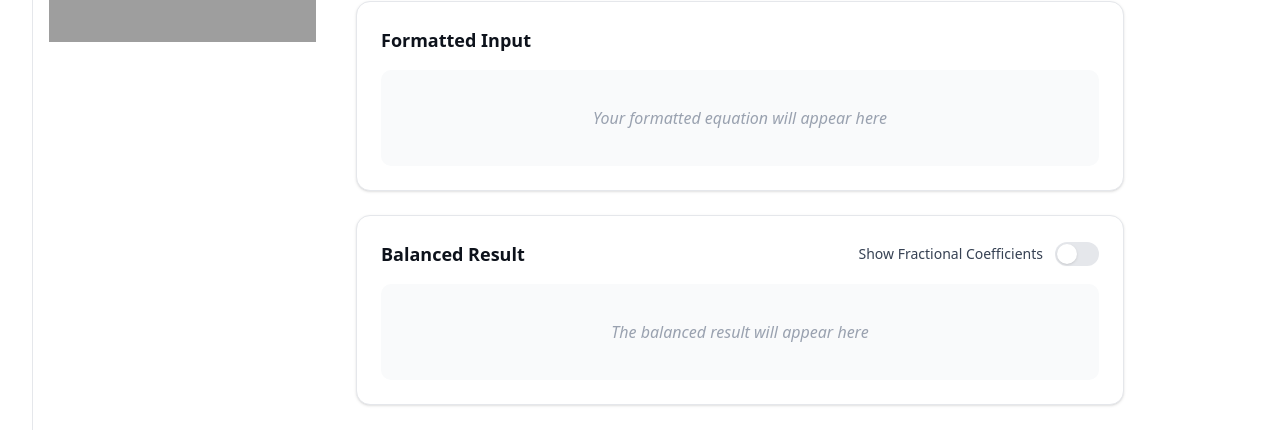
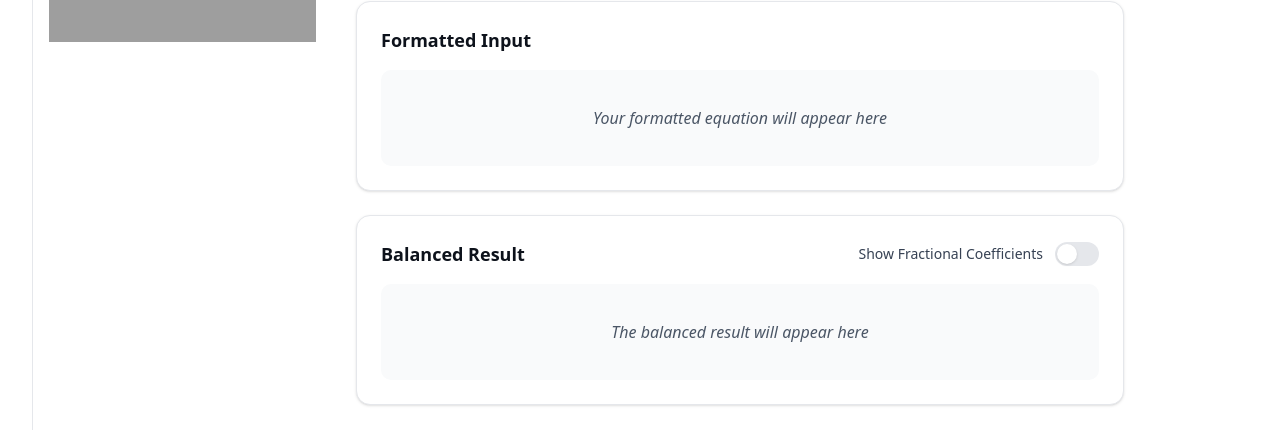
Before and after one commit to JimScope/Equilibrium, a React (Vite) app in the folder frontend/: page / in a window 1280 px wide. Shown: the part 313-743 px from the top of the page. Built offline with nearby package versions, Linux system fonts and the light colour scheme; grey boxes are pictures that could not be loaded; what better-react-mathjax would draw is missing.

Commit message:
style: adjust text color for display elements in balanced result and formatted input components.

```diff
--- a/frontend/src/components/chemical-equation-balancer/BalancedResultDisplay.tsx
+++ b/frontend/src/components/chemical-equation-balancer/BalancedResultDisplay.tsx
@@ -18,22 +18,20 @@ const BalancedResultDisplay: React.FC<BalancedResultDisplayProps> = ({ balancedR
           </label>
           <button
             aria-checked={showFractional}
-            className={`relative inline-flex h-6 w-11 flex-shrink-0 cursor-pointer rounded-full border-2 border-transparent transition-colors duration-200 ease-in-out focus:outline-none focus:ring-2 focus:ring-primary focus:ring-offset-2 dark:focus:ring-offset-background-dark ${
-              showFractional ? 'bg-primary' : 'bg-gray-200 dark:bg-gray-700'
-            }`}
+            className={`relative inline-flex h-6 w-11 flex-shrink-0 cursor-pointer rounded-full border-2 border-transparent transition-colors duration-200 ease-in-out focus:outline-none focus:ring-2 focus:ring-primary focus:ring-offset-2 dark:focus:ring-offset-background-dark ${showFractional ? 'bg-primary' : 'bg-gray-200 dark:bg-gray-700'
+              }`}
             id="fractional-toggle"
             role="switch"
             onClick={() => setShowFractional(!showFractional)}
           >
             <span
-              className={`pointer-events-none inline-block h-5 w-5 transform rounded-full bg-white dark:bg-gray-400 shadow ring-0 transition duration-200 ease-in-out ${
-                showFractional ? 'translate-x-5' : 'translate-x-0'
-              }`}
+              className={`pointer-events-none inline-block h-5 w-5 transform rounded-full bg-white dark:bg-gray-400 shadow ring-0 transition duration-200 ease-in-out ${showFractional ? 'translate-x-5' : 'translate-x-0'
+                }`}
             ></span>
           </button>
         </div>
       </div>
-      <div className="flex items-center justify-center h-24 bg-gray-50 dark:bg-gray-800/60 rounded-lg text-gray-400 dark:text-gray-500 italic">
+      <div className="flex items-center justify-center h-24 bg-gray-50 dark:bg-gray-800/60 rounded-lg text-gray-600 dark:text-gray-400 italic">
         {balancedResult ? (
           <MathJax>{`\\(${balancedResult}\\)`}</MathJax>
         ) : (
--- a/frontend/src/components/chemical-equation-balancer/FormattedInputDisplay.tsx
+++ b/frontend/src/components/chemical-equation-balancer/FormattedInputDisplay.tsx
@@ -9,7 +9,7 @@ const FormattedInputDisplay: React.FC<FormattedInputDisplayProps> = ({ formatted
   return (
     <div className="bg-white dark:bg-gray-900/50 p-6 rounded-xl border border-gray-200 dark:border-gray-800 shadow-sm">
       <h3 className="text-lg font-bold text-[#0d121b] dark:text-white mb-4">Formatted Input</h3>
-      <div className="flex items-center justify-center h-24 bg-gray-50 dark:bg-gray-800/60 rounded-lg text-gray-400 dark:text-gray-500 italic">
+      <div className="flex items-center justify-center h-24 bg-gray-50 dark:bg-gray-800/60 rounded-lg text-gray-600 dark:text-gray-400 italic">
         {formattedEquation ? (
           <MathJax>{`\\(${formattedEquation}\\)`}</MathJax>
         ) : (
```
